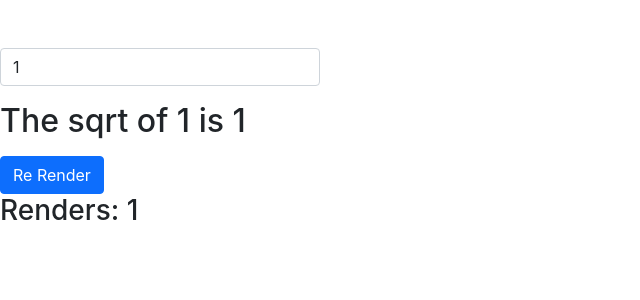
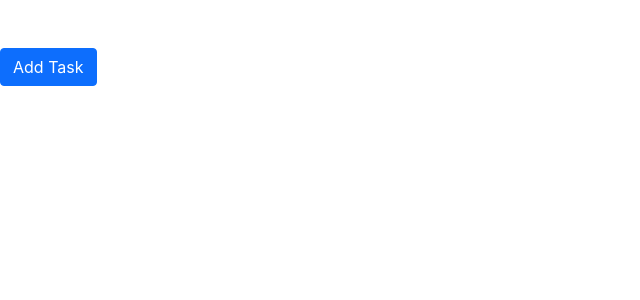
Before and after one commit to yomiaishida/react-hooks, a React (Create React App) app: page / in a window 1280 px wide. Shown: the top 300 px of the page, without its empty margins (0-640 px from the left). Built offline with nearby package versions, Linux system fonts and the light colour scheme.

Commit message:
useCallback example

```diff
--- a/src/App.js
+++ b/src/App.js
@@ -1,10 +1,10 @@
 import React from "react";
-import UseMemoExample from "./components/UseMemoExample";
+import UseCallbackExample from "./components/UseCallbackExample";
 
 export default function App() {
   return (
     <div className="mt-5">
-      <UseMemoExample />
+      <UseCallbackExample />
     </div>
   );
 }
--- /dev/null
+++ b/src/components/UseCallbackExample.jsx
@@ -0,0 +1,30 @@
+import React, { useState, useCallback } from "react";
+
+function UseCallbackExample() {
+  const [tasks, setTasks] = useState([]);
+
+  const addTask = useCallback(() => {
+    setTasks((prevState) => [...prevState, "Some Task"]);
+  }, [setTasks]);
+  return (
+    <div>
+      <Button addTask={addTask} />
+      {tasks.map((task, index) => (
+        <p key={index}>{task}</p>
+      ))}
+    </div>
+  );
+}
+
+const Button = React.memo(({ addTask }) => {
+  console.log("Button rendered");
+  return (
+    <div>
+      <button onClick={addTask} className="btn btn-primary">
+        Add Task
+      </button>
+    </div>
+  );
+});
+
+export default UseCallbackExample;
```
